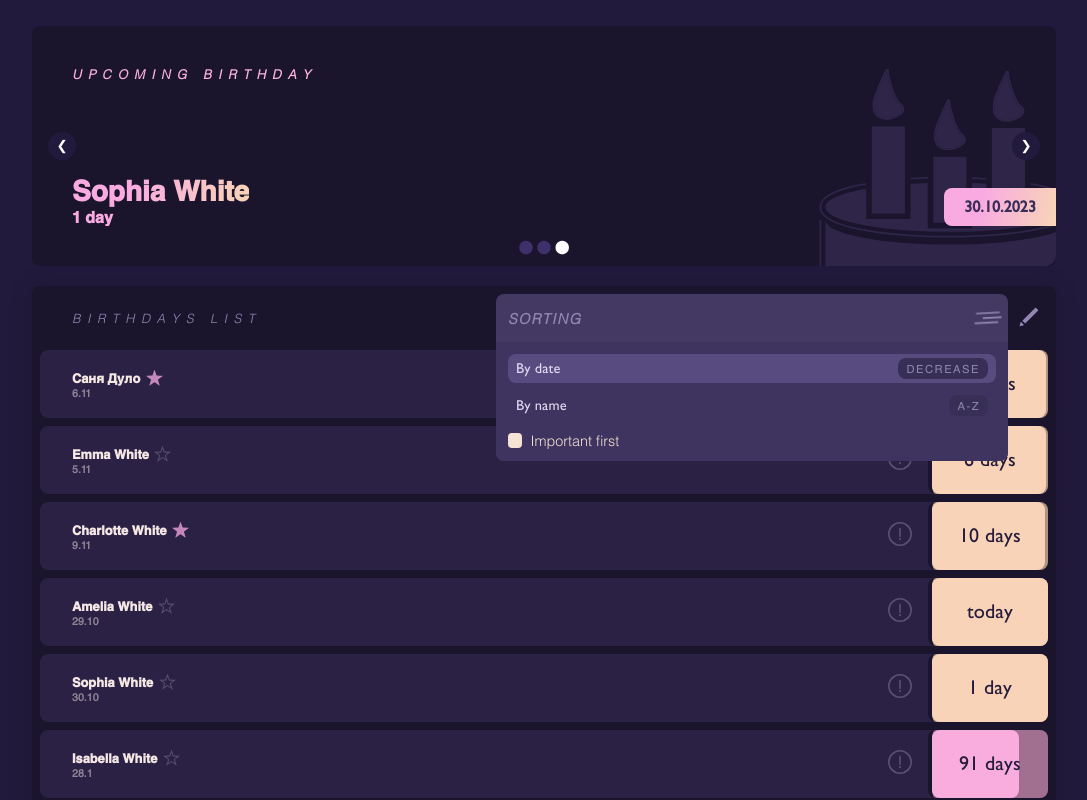
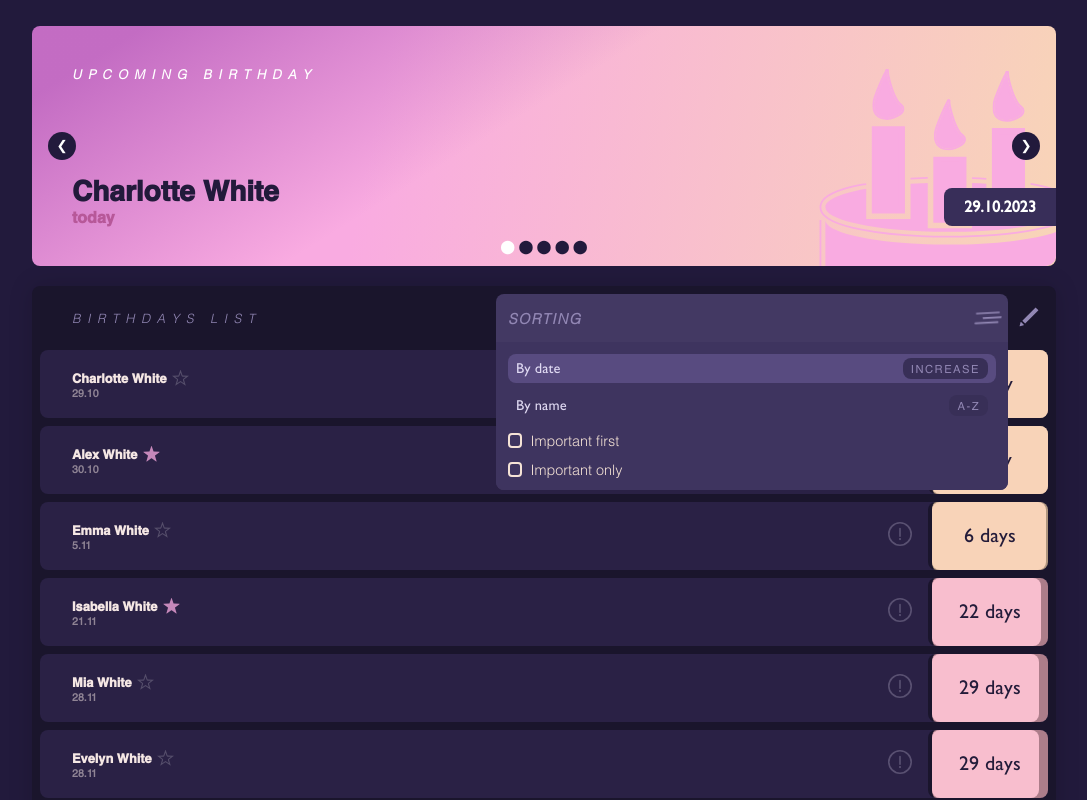
Before and after one commit to afoninis/birthdays-web, a React (Create React App) app: page / in a window 1280 px wide. Both pictures are taken after a click on the picture 1084 px from the left and 318 px from the top of the page. Shown: the top 800 px of the page, without its empty margins (96-1183 px from the left). Built offline with nearby package versions, Linux system fonts and the light colour scheme.

Commit message:
Added sorting

```diff
--- a/src/App.jsx
+++ b/src/App.jsx
@@ -1,12 +1,20 @@
-import { useCallback, useEffect, useState } from "react";
+import React, { useCallback, useEffect, useState } from "react";
 import "./App.css";
 import BirthdaysList from "./Components/BirthdaysList";
 import UpcomingBirthday from "./Components/UpcomingBirthday";
 import { birthdays } from "./test_data";
-import { getTargetYear } from "./Components/Helpers";
+import { getTargetYear, sortByDateIncrease } from "./Components/Helpers";
 
 function App() {
   const [data, setData] = useState(birthdays);
+
+  const updateData = useCallback(() => {
+    return setData((data) =>
+      data.map((item, index) => {
+        return { ...item, id: index };
+      })
+    );
+  }, []);
 
   const recalculateDaysTill = useCallback(() => {
     setData((data) => {
@@ -30,13 +38,16 @@ function App() {
 
   useEffect(() => {
     recalculateDaysTill();
+    setData((data) => {
+      return sortByDateIncrease(data);
+    });
   }, [recalculateDaysTill]);
 
   return (
     <div className="App">
       <div className="container">
         <UpcomingBirthday data={data} />
-        <BirthdaysList data={data} setData={setData} />
+        <BirthdaysList data={data} setData={setData} updateData={updateData} />
       </div>
     </div>
   );
--- a/src/Components/BirthdaysList.css
+++ b/src/Components/BirthdaysList.css
@@ -90,6 +90,8 @@
   padding: 0.5rem 1rem;
   text-transform: uppercase;
   font-size: 1.4rem;
+  user-select: none;
+  cursor: pointer;
 }
 .birthdays-list-header--sort-checkbox-wrapper {
   display: flex;
@@ -269,6 +271,12 @@
   .birthdays-list-content--star img {
     height: 2.5rem;
   }
+  .birthdays-list-content--name {
+    font-size: 1.8rem;
+  }
+  .birthdays-list-content--date {
+    font-size: 1.6rem;
+  }
 }
 @media screen and (max-width: 35rem) {
   .birthdays-list-header--sort {
--- a/src/Components/BirthdaysList.jsx
+++ b/src/Components/BirthdaysList.jsx
@@ -5,9 +5,16 @@ import detailsIcon from "../Assets/Images/details.svg";
 import starEmpty from "../Assets/Images/star-empty.svg";
 import starFilled from "../Assets/Images/star-filled.svg";
 import BirthdayInfoPopup from "./BirthdayInfoPopup";
-import { useState } from "react";
+import React, { useEffect, useState } from "react";
+import {
+  sortByDateDecrease,
+  sortByDateIncrease,
+  sortByImportantFirst,
+  sortByImportantOnly,
+  sortByName,
+} from "./Helpers";
 
-const BirthdaysList = ({ data, setData }) => {
+const BirthdaysList = React.memo(({ data, setData, updateData }) => {
   const [popupInfoIndex, setPopupInfoIndex] = useState(0);
   const [showPopupInfo, setShowPopupInfo] = useState(0);
   const [isBirthdayPopupVisible, setIsBirthdayPopupVisible] = useState(false);
@@ -18,7 +25,7 @@ const BirthdaysList = ({ data, setData }) => {
       id: 0,
       title: "By date",
       filters: ["Increase", "Decrease"],
-      currentChoice: "Decrease",
+      currentChoice: "Increase",
       isSelected: true,
     },
     {
@@ -30,7 +37,14 @@ const BirthdaysList = ({ data, setData }) => {
     },
   ]);
   const [isMenuAnimated, setIsMenuAnimated] = useState(0);
-  const [isImportantFirstChecked, setIsImportantFirstChecked] = useState(1);
+  const [isImportantOnlyChecked, setIsImportantOnlyChecked] = useState(0);
+  const [isImportantFirstChecked, setIsImportantFirstChecked] = useState(0);
+
+  const [currentSortFilter, setCurrentSortFilter] = useState(
+    sortingFilters?.[0]?.currentChoice
+  );
+  const [dataBeforeFiltered, setDataBeforeFiltered] = useState(0);
+  const [filterBeforeSwitch, setFilterBeforeSwitch] = useState(0);
 
   const setFavorite = (index) => {
     setData((data) => {
@@ -56,22 +70,31 @@ const BirthdaysList = ({ data, setData }) => {
   };
 
   const changeFilterCurrentChoice = (targetItem) => {
+    if (isImportantFirstChecked) return;
     return setSortingFilters((sortingFilters) => {
       return sortingFilters.map((item) => {
         if (targetItem === item) {
           const currentChoiceIndex = item?.filters?.findIndex(
             (el) => el === item.currentChoice
           );
-          if (currentChoiceIndex + 1 < item?.filters?.length)
-            return {
+          let resultSortFilter = "";
+          let resultItem;
+          if (currentChoiceIndex + 1 < item?.filters?.length) {
+            resultSortFilter = item?.filters?.[currentChoiceIndex + 1];
+            resultItem = {
               ...item,
               currentChoice: item?.filters?.[currentChoiceIndex + 1],
             };
-          else if (currentChoiceIndex === item?.filters?.length - 1)
-            return {
+          } else if (currentChoiceIndex === item?.filters?.length - 1) {
+            resultSortFilter = item?.filters?.[0];
+            resultItem = {
               ...item,
               currentChoice: item?.filters?.[0],
             };
+          }
+          if (!targetItem.isSelected) return resultItem;
+          setCurrentSortFilter(resultSortFilter);
+          return resultItem;
         }
         return item;
       });
@@ -81,10 +104,13 @@ const BirthdaysList = ({ data, setData }) => {
   const changeSelectedFilter = (targetItem, e) => {
     if (e.target.classList.contains("birthdays-list-header--sort-value"))
       return;
-    return setSortingFilters((sortingFilters) => {
+    if (isImportantFirstChecked) return;
+    setSortingFilters((sortingFilters) => {
       return sortingFilters.map((item) => {
-        if (item === targetItem) return { ...item, isSelected: true };
-        else return { ...item, isSelected: false };
+        if (item === targetItem) {
+          setCurrentSortFilter(item.currentChoice);
+          return { ...item, isSelected: true };
+        } else return { ...item, isSelected: false };
       });
     });
   };
@@ -96,6 +122,63 @@ const BirthdaysList = ({ data, setData }) => {
       clearInterval(menuFlipInterval);
     }, 3000);
   };
+
+  const switchImportantOnly = () => {
+    if (isImportantFirstChecked) return;
+    setIsImportantOnlyChecked(
+      (isImportantOnlyChecked) => !isImportantOnlyChecked
+    );
+
+    if (isImportantOnlyChecked) {
+      setCurrentSortFilter(sortingFilters?.[0]?.currentChoice);
+      setData(dataBeforeFiltered);
+    } else {
+      setCurrentSortFilter("ImportantOnly");
+    }
+  };
+  const switchImportantFirst = () => {
+    if (isImportantOnlyChecked) return;
+    setIsImportantFirstChecked(
+      (isImportantFirstChecked) => !isImportantFirstChecked
+    );
+    if (isImportantFirstChecked) {
+      setCurrentSortFilter(sortingFilters?.[0]?.currentChoice);
+    } else {
+      setFilterBeforeSwitch(currentSortFilter);
+      setCurrentSortFilter("ImportantFirst");
+    }
+  };
+
+  useEffect(() => {
+    switch (currentSortFilter) {
+      case "Increase": {
+        sortByDateIncrease(data);
+        break;
+      }
+      case "Decrease": {
+        sortByDateDecrease(data);
+        break;
+      }
+      case "A-Z": {
+        sortByName(data);
+        break;
+      }
+      case "ImportantOnly": {
+        setDataBeforeFiltered(data);
+        setData((data) => sortByImportantOnly(data));
+        break;
+      }
+      case "ImportantFirst": {
+        setData((data) => sortByImportantFirst(data, filterBeforeSwitch));
+        break;
+      }
+      default: {
+        sortByDateIncrease(data);
+        break;
+      }
+    }
+    updateData();
+  }, [currentSortFilter, updateData]);
 
   return (
     <section className="birthdays-list">
@@ -136,21 +219,27 @@ const BirthdaysList = ({ data, setData }) => {
                     className={`birthdays-list-header--sort-checkbox ${
                       isImportantFirstChecked ? "checked" : ""
                     }`}
-                    onClick={() =>
-                      setIsImportantFirstChecked(
-                        (isImportantFirstChecked) => !isImportantFirstChecked
-                      )
-                    }
+                    onClick={() => switchImportantFirst()}
                   ></div>
                   <p
                     className="birthdays-list-header--sort-checkbox-text"
-                    onClick={() =>
-                      setIsImportantFirstChecked(
-                        (isImportantFirstChecked) => !isImportantFirstChecked
-                      )
-                    }
+                    onClick={() => switchImportantFirst()}
                   >
                     Important first
+                  </p>
+                </div>
+                <div className="birthdays-list-header--sort-checkbox-wrapper">
+                  <div
+                    className={`birthdays-list-header--sort-checkbox ${
+                      isImportantOnlyChecked ? "checked" : ""
+                    }`}
+                    onClick={() => switchImportantOnly()}
+                  ></div>
+                  <p
+                    className="birthdays-list-header--sort-checkbox-text"
+                    onClick={() => switchImportantOnly()}
+                  >
+                    Important only
                   </p>
                 </div>
               </div>
@@ -285,6 +374,6 @@ const BirthdaysList = ({ data, setData }) => {
       />
     </section>
   );
-};
+});
 
 export default BirthdaysList;
--- a/src/Components/Helpers.jsx
+++ b/src/Components/Helpers.jsx
@@ -7,3 +7,45 @@ export const getTargetYear = (day, month) => {
     return currentDate.getFullYear() + 1;
   else return currentDate.getFullYear();
 };
+export const sortByDateIncrease = (data) =>
+  data.sort((a, b) => a.days_till - b.days_till);
+
+export const sortByDateDecrease = (data) =>
+  data.sort((a, b) => b.days_till - a.days_till);
+
+export const sortByName = (data) =>
+  data.sort((a, b) => a.name.localeCompare(b.name));
+
+export const sortByImportantOnly = (data) =>
+  data.filter((item) => item.favorite === true);
+
+const sortAdditionSwitching = (data, currentSortFilter) => {
+  switch (currentSortFilter) {
+    case "Increase": {
+      return sortByDateIncrease(data);
+    }
+    case "Decrease": {
+      return sortByDateDecrease(data);
+    }
+    case "A-Z": {
+      return sortByName(data);
+    }
+    default: {
+      return;
+    }
+  }
+};
+export const sortByImportantFirst = (data, currentSortFilter) => {
+  const favoritesData = data.filter((el) => el.favorite === true);
+  const sortedFavoriteData = sortAdditionSwitching(
+    favoritesData,
+    currentSortFilter
+  );
+
+  const notFavoritesData = data.filter((el) => el.favorite === false);
+  const sortedNotFavoriteData = sortAdditionSwitching(
+    notFavoritesData,
+    currentSortFilter
+  );
+  return [...sortedFavoriteData, ...sortedNotFavoriteData];
+};
--- a/src/Components/UpcomingBirthday.css
+++ b/src/Components/UpcomingBirthday.css
@@ -210,6 +210,11 @@
   }
 }
 @media screen and (max-width: 35rem) {
+  .upcoming-birthday-dots-dot {
+    margin: 0 0.4rem;
+  }
+}
+@media screen and (max-width: 35rem) {
   .upcoming-birthday {
     height: 16vh;
   }
--- a/src/Components/UpcomingBirthday.jsx
+++ b/src/Components/UpcomingBirthday.jsx
@@ -3,9 +3,11 @@ import { getTargetYear } from "./Helpers";
 import { useState } from "react";
 
 const UpcomingBirthday = ({ data }) => {
-  const [currentSlide, setCurrentSlide] = useState(2);
-  const filteredData = data.filter((item) => item.days_till < 7);
-  const currentDate = new Date();
+  const [currentSlide, setCurrentSlide] = useState(0);
+  let filteredData = [];
+  for (let i = 0; i < (data.length > 5 ? 5 : data.length); i++) {
+    filteredData.push(data[i]);
+  }
 
   const getSlidePosition = (index) => {
     let slidePosition = "nextSlide";
--- a/src/index.css
+++ b/src/index.css
@@ -119,8 +119,8 @@ textarea {
     font-size: 43.75%;
   }
 }
-@media screen and (max-width: 40rem) {
+/* @media screen and (max-width: 40rem) {
   html {
     font-size: 37.5%;
   }
-}
+} */
--- a/src/test_data.jsx
+++ b/src/test_data.jsx
@@ -1,10 +1,10 @@
 export const birthdays = [
   {
     id: 0,
-    name: "Саня",
-    surname: "Дуло",
-    day: 6,
-    month: 11,
+    name: "Alex",
+    surname: "White",
+    day: 30,
+    month: 10,
     favorite: true,
     note: "noob",
   },
@@ -21,9 +21,9 @@ export const birthdays = [
     id: 2,
     name: "Charlotte",
     surname: "White",
-    day: 9,
-    month: 11,
-    favorite: true,
+    day: 29,
+    month: 10,
+    favorite: false,
     note: "your note",
   },
   {
@@ -31,7 +31,7 @@ export const birthdays = [
     name: "Amelia",
     surname: "White",
     day: 29,
-    month: 10,
+    month: 11,
     favorite: false,
     note: "your note",
   },
@@ -40,16 +40,17 @@ export const birthdays = [
     name: "Sophia",
     surname: "White",
     day: 30,
-    month: 10,
-    favorite: false,
+    month: 1,
+    favorite: true,
     note: "your note",
   },
   {
     id: 5,
     name: "Isabella",
     surname: "White",
-    day: 28,
-    month: 1,
+    day: 21,
+    month: 11,
+    favorite: true,
     note: "your note",
   },
   {
```
Also changed, not shown: public/manifest.json.
